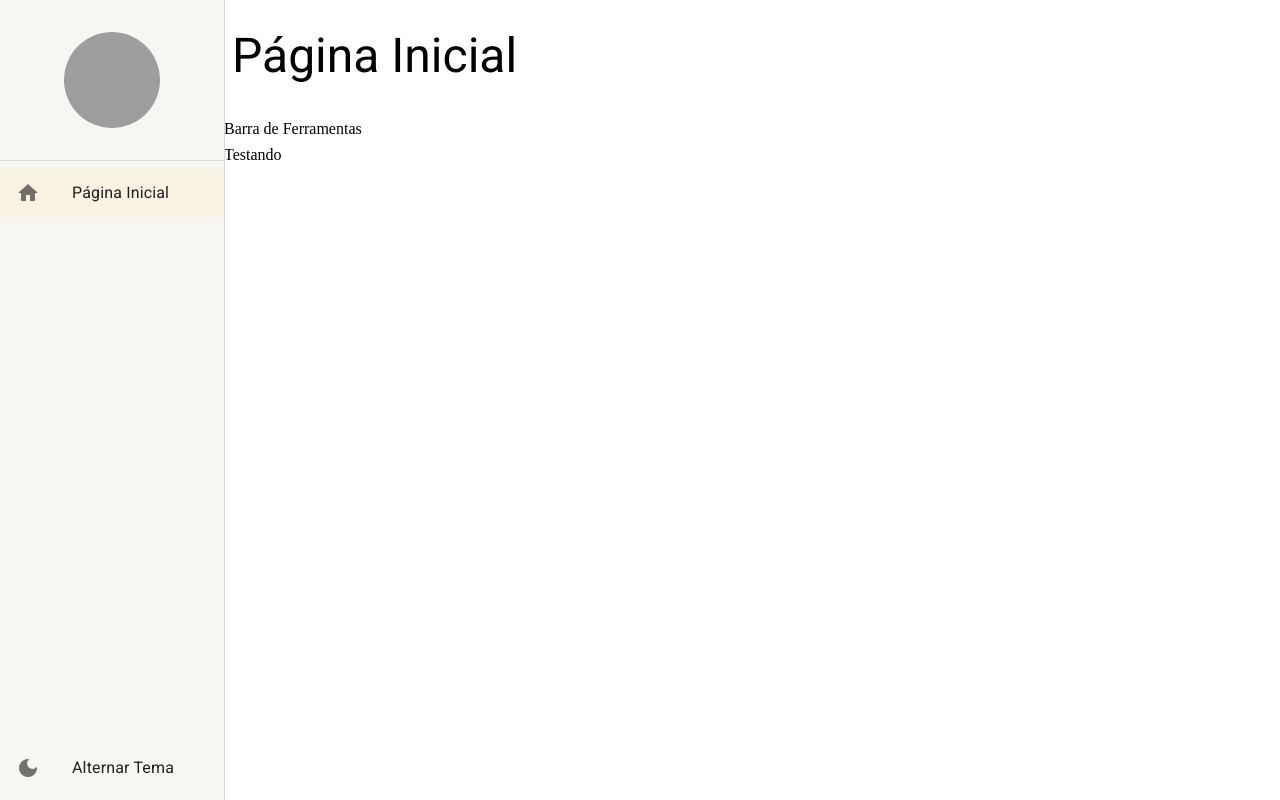
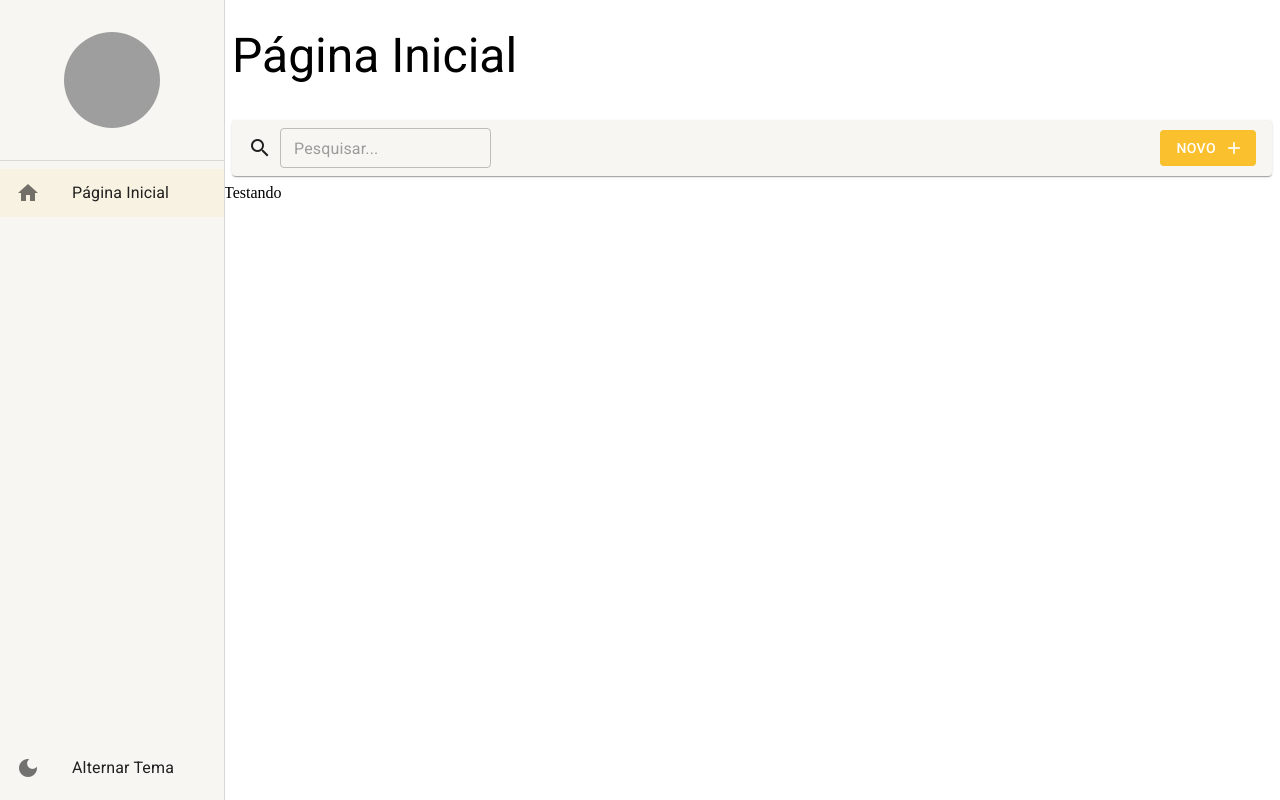
Before and after one commit to tiagoolive/react-MUI5, a React (Create React App) app: page /pagina-inicial in a window 1280 px wide. Built offline with nearby package versions, Linux system fonts and the light colour scheme; grey boxes are pictures that could not be loaded.

Commit message:
Barra de Ferramentas adicionada

```diff
--- a/src/pages/dashboard/Dashboard.tsx
+++ b/src/pages/dashboard/Dashboard.tsx
@@ -1,10 +1,18 @@
+import { BarraDeFerramentas } from '../../shared/components'
 import { LayoutBaseDePagina } from '../../shared/layouts'
 
 
 export const Dashboard: React.FC = () => {
 
   return (
-    <LayoutBaseDePagina titulo='Página Inicial' barraDeFerramentas={<>Barra de Ferramentas</>} >
+    <LayoutBaseDePagina
+      titulo='Página Inicial'
+      barraDeFerramentas={(
+        <BarraDeFerramentas
+          mostrarInuputBusca
+        />
+      )}
+    >
       Testando
     </LayoutBaseDePagina>
 
--- /dev/null
+++ b/src/shared/components/barra-de-ferramentas/BarraDeFerramentas.tsx
@@ -0,0 +1,56 @@
+import { Box, Button, Icon, Paper, TextField, useTheme } from '@mui/material'
+
+interface IBarraDeFerramentasProps {
+  textoDaBusca?: string,
+  mostrarInuputBusca?: boolean,
+  aoMudarTextDaBusca?: (novoTexto: string) => void
+  textoBotaoNovo?: string,
+  mostrarBotaoNovo?: boolean,
+  aoClicarEmEventoNovo?: () => void
+}
+
+export const BarraDeFerramentas: React.FC<IBarraDeFerramentasProps> = ({
+  textoDaBusca = '',
+  mostrarInuputBusca = false,
+  aoMudarTextDaBusca,
+  aoClicarEmEventoNovo,
+  textoBotaoNovo = 'Novo',
+  mostrarBotaoNovo = true
+}) => {
+  const theme = useTheme()
+
+  return (
+    <Box
+      gap={1}
+      marginX={1}
+      padding={1}
+      paddingX={2}
+      display="flex"
+      alignItems="center"
+      height={theme.spacing(5)}
+      component={Paper}
+    >
+      <Icon >search</Icon>
+      {mostrarInuputBusca && (
+        <TextField
+          size='small'
+          value={textoDaBusca}
+          onChange={(e) => aoMudarTextDaBusca?.(e.target.value)}
+          placeholder='Pesquisar...'
+        />
+      )}
+
+      <Box flex={1} display="flex" justifyContent="end">
+        {mostrarBotaoNovo && (
+          <Button
+            color='primary'
+            disableElevation
+            variant='contained'
+            onClick={aoClicarEmEventoNovo}
+            endIcon={<Icon>add</Icon>}
+          >{textoBotaoNovo}</Button>
+        )}
+      </Box>
+    </Box>
+  )
+}
--- a/src/shared/components/index.ts
+++ b/src/shared/components/index.ts
@@ -1 +1,2 @@
 export * from './menu-lateral/MenuLateral'
+export * from './barra-de-ferramentas/BarraDeFerramentas'
```
